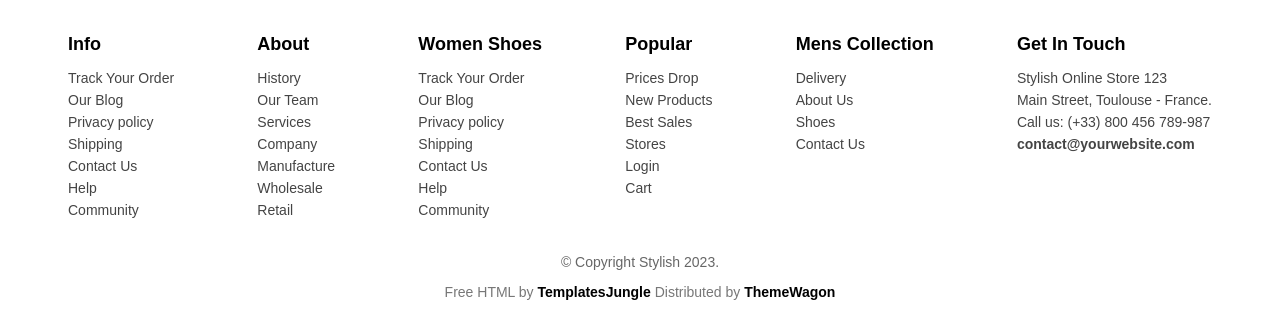
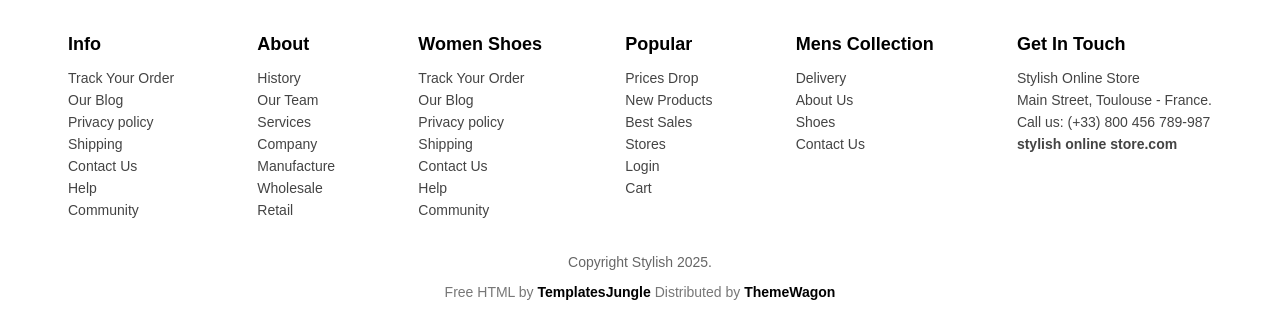
Before and after one commit to iamvishwaramj-ship-it/Shoe-Ecom, a React (Vite) app in the folder Shoe-Ecom/: page / in a window 1280 px wide. Shown: the part 2390-2710 px from the top of the page. Built offline with nearby package versions, Linux system fonts and the light colour scheme; no server answers.

Commit message:
remove command lines

```diff
--- a/Shoe-Ecom/src/component/Contact.jsx
+++ b/Shoe-Ecom/src/component/Contact.jsx
@@ -1,5 +1,5 @@
 import React from "react";
-import "../component/Contact.css"; // <-- Correct path
+import "../component/Contact.css";
 import Navbar from "../component/Navbar";
 
 export default function Contact() {
--- a/Shoe-Ecom/src/component/Home.jsx
+++ b/Shoe-Ecom/src/component/Home.jsx
@@ -44,7 +44,7 @@ const products = [
 export default function Home() {
   return (
     <>
-     <Navbar/>
+      <Navbar />
       <div>
         {/* Top Images */}
         <div className="f-row">
@@ -168,16 +168,16 @@ export default function Home() {
 
             <div className="footer-column">
               <h3>Get In Touch</h3>
-            <p>Stylish Online Store 123</p>
+              <p>Stylish Online Store</p>
               <p>Main Street, Toulouse - France.</p>
               <p>Call us: (+33) 800 456 789-987</p>
               <p>
-              <strong>contact@yourwebsite.com</strong>
+                <strong>stylish online store.com</strong>
               </p>
             </div>
           </div>
 
-        <p className="footer-bottom">© Copyright Stylish 2023.</p>
+          <p className="footer-bottom">Copyright Stylish 2025.</p>
 
           <p className="footer-credit">
             Free HTML by <span>TemplatesJungle</span> Distributed by{" "}
```
Lines whose indentation alone changed are shown as unchanged.
